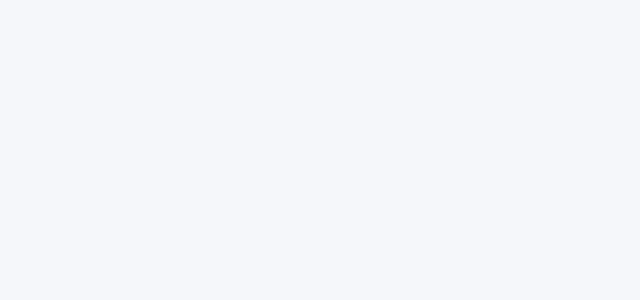
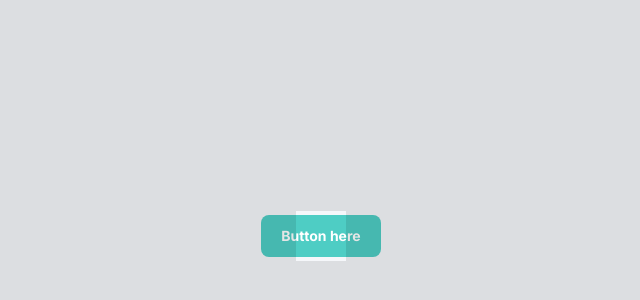
Before and after one commit to mokcj0825/react-core, a React (Vite) app: page /labs in a window 1280 px wide. Before the commit this address had no page. Shown: the part 164-464 px from the top of the page, without its empty margins (319-959 px from the left). Built offline with nearby package versions, Linux system fonts and the light colour scheme.

Commit message:
feat: Add maskLayer

```diff
--- a/src/App.tsx
+++ b/src/App.tsx
@@ -8,6 +8,7 @@ import Log from './components/Log';
 import Back from './components/Back';
 import Architecture from './components/Architecture/Architecture';
 import './App.css';
+import TutorialChat from './components/Labs/TutorialChat';
 
 // Home component that displays the four links
 const Home: React.FC = () => {
@@ -63,6 +64,7 @@ const App: React.FC = () => {
           <Route path="/log" element={<Log />} />
           <Route path="/architecture" element={<Architecture />} />
           <Route path="/back" element={<Back />} />
+          <Route path="/labs" element={<TutorialChat />} />
         </Routes>
       </div>
     </Router>
--- a/src/components/Architecture/rogue/rogue-mode-tutorial.tsx
+++ b/src/components/Architecture/rogue/rogue-mode-tutorial.tsx
@@ -104,7 +104,18 @@ const RogueModeTutorial = () => {
                 </button>
 
                 {/* Render specific components based on selected section */}
-                {selectedSection === 'squad-formation' && <Squad />}
+                {selectedSection === 'squad-formation' && (
+                  <div style={{
+                    position: 'absolute',
+                    top: 0,
+                    left: 0,
+                    width: '100%',
+                    height: '100%',
+                    zIndex: 1000
+                  }}>
+                    <Squad />
+                  </div>
+                )}
                 {selectedSection !== 'squad-formation' && (
                     <div style={{
                         position: 'absolute',
--- /dev/null
+++ b/src/components/Labs/MaskLayer.tsx
@@ -0,0 +1,153 @@
+import React from 'react';
+
+type Unit = 'px' | '%';
+type PositionValue = `${number}${Unit}`;
+
+interface Position {
+  x: PositionValue;
+  y: PositionValue;
+  size: PositionValue;
+  anchor: 'ANCHOR_MIDDLE' | 'ANCHOR_TOP_LEFT' | 'ANCHOR_TOP_RIGHT' | 'ANCHOR_BOTTOM_LEFT' | 'ANCHOR_BOTTOM_RIGHT';
+}
+
+
+interface MaskLayerProps {
+  holePosition: Position;
+  backgroundColor?: string;
+  onOverlayClick?: () => void;
+  maskIndex?: number;
+}
+
+const MaskLayer: React.FC<MaskLayerProps> = ({
+  holePosition,
+  backgroundColor = 'rgba(0, 0, 0, 0.1)',
+  onOverlayClick,
+  maskIndex = 1000,
+}) => {
+  const handleClick = () => {
+    if (onOverlayClick) {
+      onOverlayClick();
+    }
+  };
+
+  const getHoleBoundaries = () => {
+    const size = parseInt(holePosition.size);
+    const x = holePosition.x;
+    const y = holePosition.y;
+
+    // Helper function to parse value and unit
+    const parseValue = (value: PositionValue) => {
+      const match = value.match(/^(\d+(?:\.\d+)?)(px|%)$/);
+      if (!match) {
+        throw new Error(`Invalid position value: ${value}. Expected format: "numberpx" or "number%"`);
+      }
+      return {
+        value: parseFloat(match[1]),
+        unit: match[2] as Unit
+      };
+    };
+
+    const sizeParsed = parseValue(holePosition.size);
+    const xParsed = parseValue(holePosition.x);
+    const yParsed = parseValue(holePosition.y);
+
+    switch (holePosition.anchor) {
+      case 'ANCHOR_TOP_LEFT':
+        return {
+          left: x,
+          top: y,
+          right: `calc(${x} + ${holePosition.size})`,
+          bottom: `calc(${y} + ${holePosition.size})`
+        };
+      case 'ANCHOR_TOP_RIGHT':
+        return {
+          left: `calc(${x} - ${holePosition.size})`,
+          top: y,
+          right: x,
+          bottom: `calc(${y} + ${holePosition.size})`
+        };
+      case 'ANCHOR_BOTTOM_LEFT':
+        return {
+          left: x,
+          top: `calc(${y} - ${holePosition.size})`,
+          right: `calc(${x} + ${holePosition.size})`,
+          bottom: y
+        };
+      case 'ANCHOR_BOTTOM_RIGHT':
+        return {
+          left: `calc(${x} - ${holePosition.size})`,
+          top: `calc(${y} - ${holePosition.size})`,
+          right: x,
+          bottom: y
+        };
+      case 'ANCHOR_MIDDLE':
+      default:
+        return {
+          left: `calc(${x} - ${sizeParsed.value / 2}${sizeParsed.unit})`,
+          top: `calc(${y} - ${sizeParsed.value / 2}${sizeParsed.unit})`,
+          right: `calc(${x} + ${sizeParsed.value / 2}${sizeParsed.unit})`,
+          bottom: `calc(${y} + ${sizeParsed.value / 2}${sizeParsed.unit})`
+        };
+    }
+  };
+
+  const holeBounds = getHoleBoundaries();
+
+  return (
+  <>
+    <div
+        onClick={handleClick}
+        style={{
+          position: 'absolute',
+          top: 0,
+          left: 0,
+          width: '100%',
+          height: holeBounds.top,
+          backgroundColor: backgroundColor,
+          zIndex: maskIndex
+        }}
+      />
+
+      <div
+        onClick={handleClick}
+        style={{
+          position: 'absolute',
+          bottom: 0,
+          left: 0,
+          width: '100%',
+          height: `calc(100% - ${holeBounds.bottom})`,
+          backgroundColor: backgroundColor,
+          zIndex: maskIndex
+        }}
+      />
+
+      <div
+        onClick={handleClick}
+        style={{
+          position: 'absolute',
+          top: holeBounds.top,
+          left: 0,
+          width: holeBounds.left,
+          height: holePosition.size,
+          backgroundColor: backgroundColor,
+          zIndex: maskIndex
+        }}
+      />
+
+      <div
+        onClick={handleClick}
+        style={{
+          position: 'absolute',
+          top: holeBounds.top,
+          right: 0,
+          width: `calc(100% - ${holeBounds.right})`,
+          height: holePosition.size,
+          backgroundColor: backgroundColor,
+          zIndex: maskIndex
+        }}
+      />
+      </>
+  );
+};
+
+export default MaskLayer;
--- /dev/null
+++ b/src/components/Labs/TutorialChat.tsx
@@ -0,0 +1,46 @@
+import React from 'react';
+import MaskLayer from './MaskLayer';
+
+const TutorialChat: React.FC = () => {
+  const handleOverlayClick = () => {
+    console.log("overlay clicked");
+  };
+
+  const handleChildClick = () => {
+    console.log("child clicked");
+  };
+
+  return (
+    <>
+      <MaskLayer
+        holePosition={{ x: '50%', y: '50%', size: '50px', anchor: 'ANCHOR_MIDDLE' }}
+        onOverlayClick={handleOverlayClick}
+      >
+      </MaskLayer>
+      <div style={{
+        width: '100%',
+        height: '100%',
+        display: 'flex',
+        alignItems: 'center',
+        justifyContent: 'center'
+      }}>
+        <div
+          onClick={handleChildClick}
+          style={{
+            padding: '10px 20px',
+            backgroundColor: '#4ecdc4',
+            color: 'white',
+            borderRadius: '8px',
+            cursor: 'pointer',
+            fontSize: '14px',
+            fontWeight: 'bold'
+          }}
+        >
+          Button here
+        </div>
+      </div>
+    </>
+  );
+};
+
+export default TutorialChat;
```
